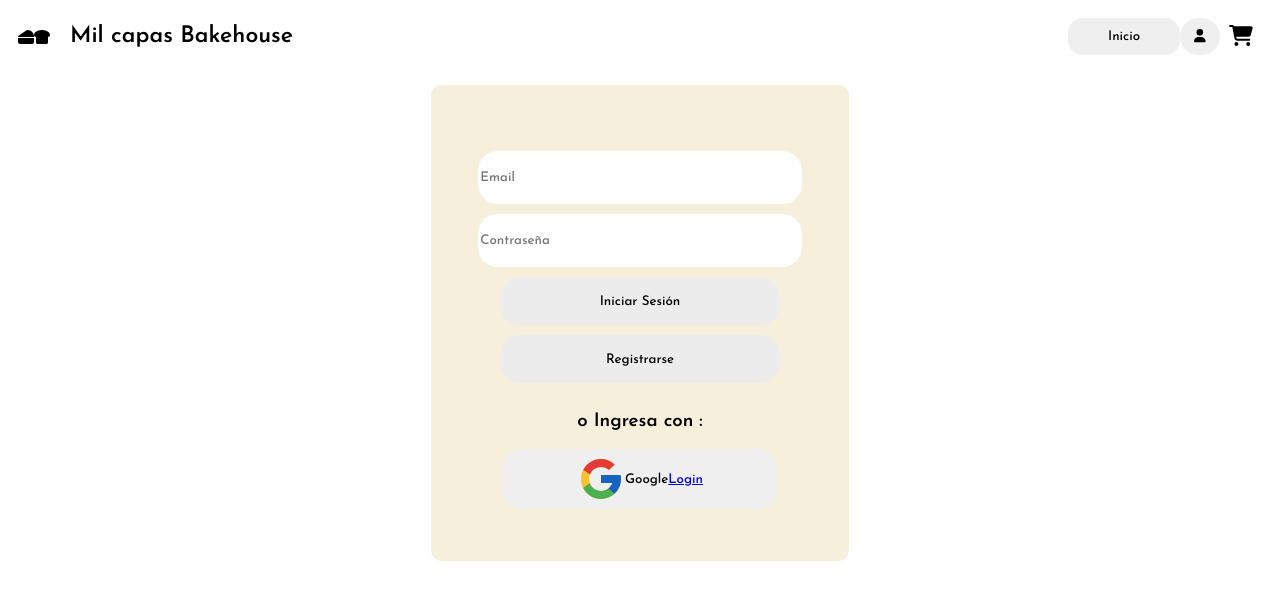
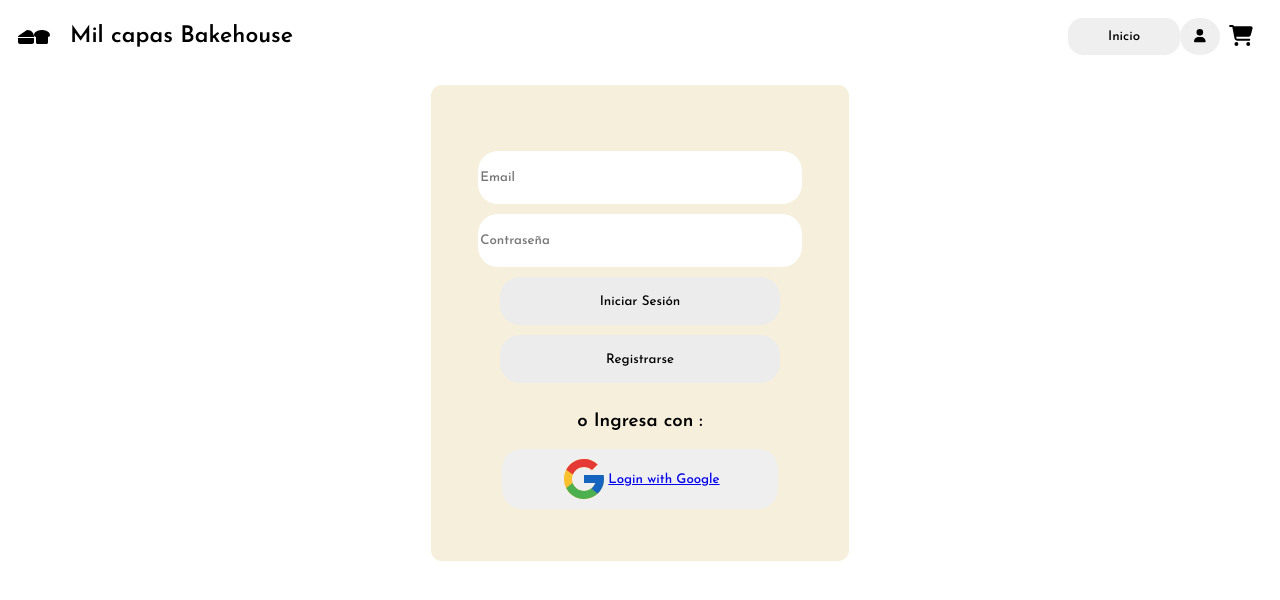
Before and after one commit to Yulanyandrea/MilCapasBakehouse_frontend, a Next.js app: page /LogIn/LogIn in a window 1280 px wide. Shown: the top 600 px of the page. Built offline with nearby package versions, Linux system fonts and the light colour scheme; no server answers.

Commit message:
adding auth0 page information

```diff
--- a/src/pages/Auth0Data/Auth0Data.jsx
+++ b/src/pages/Auth0Data/Auth0Data.jsx
@@ -1,6 +1,7 @@
 import auth0 from './auth0.module.css';
 import Header from '@/components/Header/Header';
 import useForm from '../../hooks/useForm';
+import { useUser } from '@auth0/nextjs-auth0/client';
 
 const Auth0Data = () => {
   const {form, handleChange} = useForm()
@@ -9,8 +10,8 @@ const Auth0Data = () => {
     <section className={auth0.containerauth0}>
       <Header />
       <section className={auth0.auth0Input}>
-        <input type="text" className={auth0["auth0Input__inputs--configDetail"]} placeholder="Email" onChange={handleChange} name='email'/>
-        <input type="text" className={auth0["auth0Input__inputs--configDetail"]} placeholder="name" onChange={handleChange} name='name'/>
+        <input type="text" className={auth0["auth0Input__inputs--configDetail"]} placeholder="Email" onChange={handleChange} name='email'>{useUser.email} </input>
+        <input type="text" className={auth0["auth0Input__inputs--configDetail"]} placeholder="name" onChange={handleChange} name='name'>{useUser.name}</input>
         <input type="text" className={auth0["auth0Input__inputs--configDetail"]} placeholder="address" onChange={handleChange} name='address'/>
         <input type="text" className={auth0["auth0Input__inputs--configDetail"]} placeholder="phone" onChange={handleChange} name='phone'/>
         <button className={auth0["auth0Input__inputs--btn"]} >Guardar</button>
--- a/src/pages/LogIn/LogIn.jsx
+++ b/src/pages/LogIn/LogIn.jsx
@@ -46,8 +46,7 @@ const LogIn = () => {
               <svg xmlns="http://www.w3.org/2000/svg" x="0px" y="0px" width="48" height="48" viewBox="0 0 48 48">
                 <path fill="#fbc02d" d="M43.611,20.083H42V20H24v8h11.303c-1.649,4.657-6.08,8-11.303,8c-6.627,0-12-5.373-12-12	s5.373-12,12-12c3.059,0,5.842,1.154,7.961,3.039l5.657-5.657C34.046,6.053,29.268,4,24,4C12.955,4,4,12.955,4,24s8.955,20,20,20	s20-8.955,20-20C44,22.659,43.862,21.35,43.611,20.083z"></path><path fill="#e53935" d="M6.306,14.691l6.571,4.819C14.655,15.108,18.961,12,24,12c3.059,0,5.842,1.154,7.961,3.039	l5.657-5.657C34.046,6.053,29.268,4,24,4C16.318,4,9.656,8.337,6.306,14.691z"></path><path fill="#4caf50" d="M24,44c5.166,0,9.86-1.977,13.409-5.192l-6.19-5.238C29.211,35.091,26.715,36,24,36	c-5.202,0-9.619-3.317-11.283-7.946l-6.522,5.025C9.505,39.556,16.227,44,24,44z"></path><path fill="#1565c0" d="M43.611,20.083L43.595,20L42,20H24v8h11.303c-0.792,2.237-2.231,4.166-4.087,5.571	c0.001-0.001,0.002-0.001,0.003-0.002l6.19,5.238C36.971,39.205,44,34,44,24C44,22.659,43.862,21.35,43.611,20.083z"></path>
               </svg>
-               Google
-               <Link href="/api/auth/login">Login</Link>
+               <Link href="/api/auth/login">Login with Google</Link>
             </button>
 
           </section>
```
